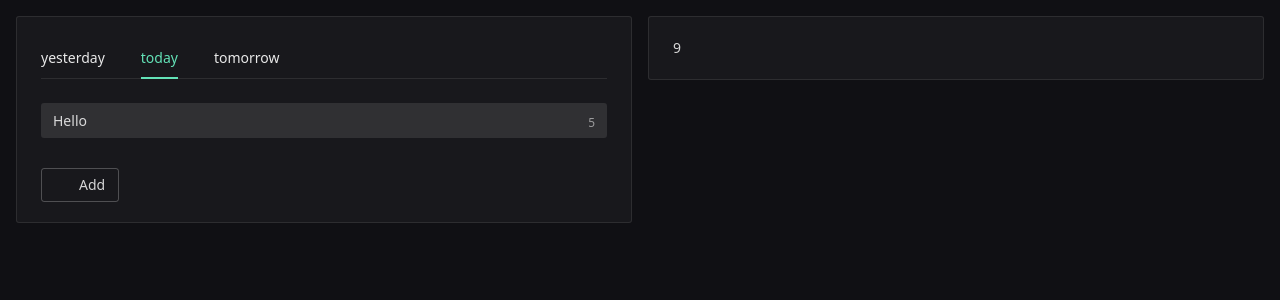
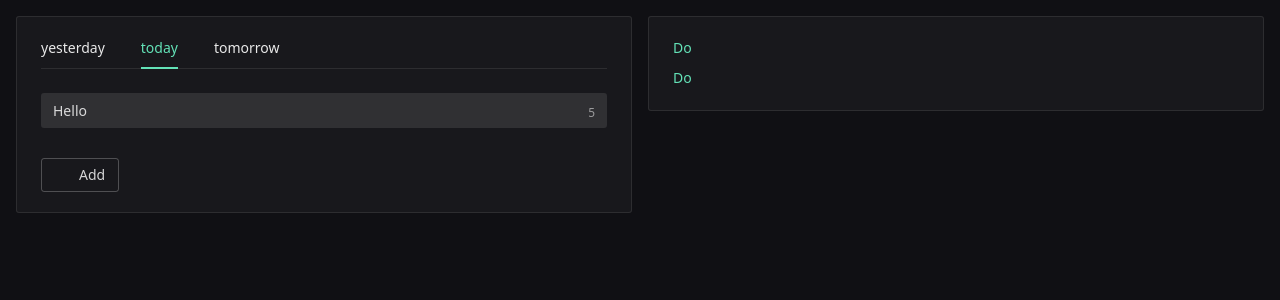
Before and after one commit to ahme-dev/devpace, a Vue app: page / in a window 1280 px wide. Shown: the top 300 px of the page. Built offline with nearby package versions, Linux system fonts and the light colour scheme; some icons are missing.

Commit message:
fix: align top of notes to pomodoro

```diff
--- a/src/components/Notes.vue
+++ b/src/components/Notes.vue
@@ -8,7 +8,12 @@
 
 <template>
 	<NCard>
-		<NTabs type="line" animated defaultValue="today">
+		<NTabs
+			type="line"
+			tabStyle="padding-top: 0rem; margin-top: 0rem"
+			animated
+			defaultValue="today"
+		>
 			<NTabPane v-for="day in store.days" :name="day.name" :tab="day.name">
 				<NotesDay :dayName="day.name"></NotesDay>
 			</NTabPane>
--- a/src/components/Pomodoro.vue
+++ b/src/components/Pomodoro.vue
@@ -1,7 +1,12 @@
 <script setup lang="ts">
-	import { NCard } from "naive-ui";
+	import { NCard, NText, NGradientText, NSpace } from "naive-ui";
 </script>
 
 <template>
-	<NCard>9</NCard>
+	<NCard>
+		<NSpace vertical>
+			<NText type="primary">Do</NText>
+			<NText type="primary">Do</NText>
+		</NSpace>
+	</NCard>
 </template>
```
